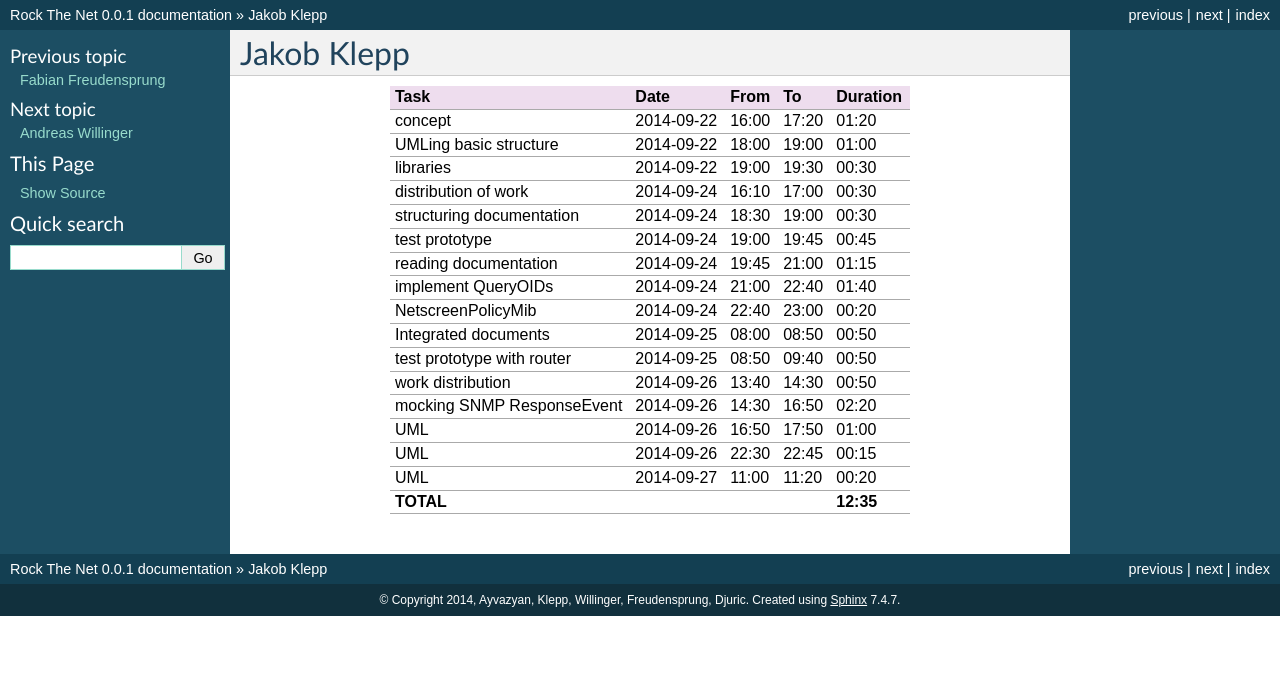
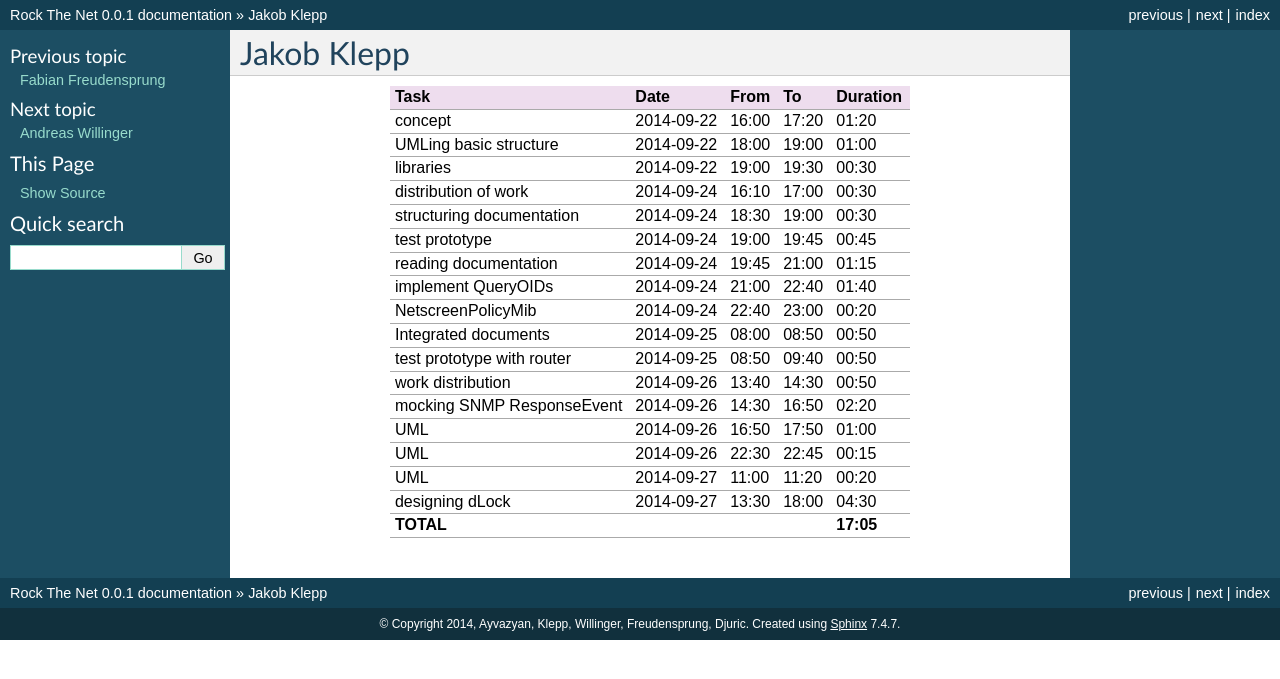
Before and after one commit to aayvazyan-tgm/RouterManagementProject_RockTheNet, a Sphinx documentation site: the page built from docs/timerecording_klepp.rst, in a window 1280 px wide. Shown: the top 679 px of the page. Built offline with Sphinx 7.4.7, drawn with Linux system fonts in a browser that asks for light colours.

Commit message:
timerecording for designing dLock

```diff
--- a/docs/timerecording_klepp.rst
+++ b/docs/timerecording_klepp.rst
@@ -20,5 +20,6 @@ mocking SNMP ResponseEvent        2014-09-26 14:30 16:50   02:20
 UML                               2014-09-26 16:50 17:50   01:00
 UML                               2014-09-26 22:30 22:45   00:15
 UML                               2014-09-27 11:00 11:20   00:20
-**TOTAL**                                                **12:35**
+designing dLock                   2014-09-27 13:30 18:00   04:30
+**TOTAL**                                                **17:05**
 ================================= ========== ===== ===== =========
```
